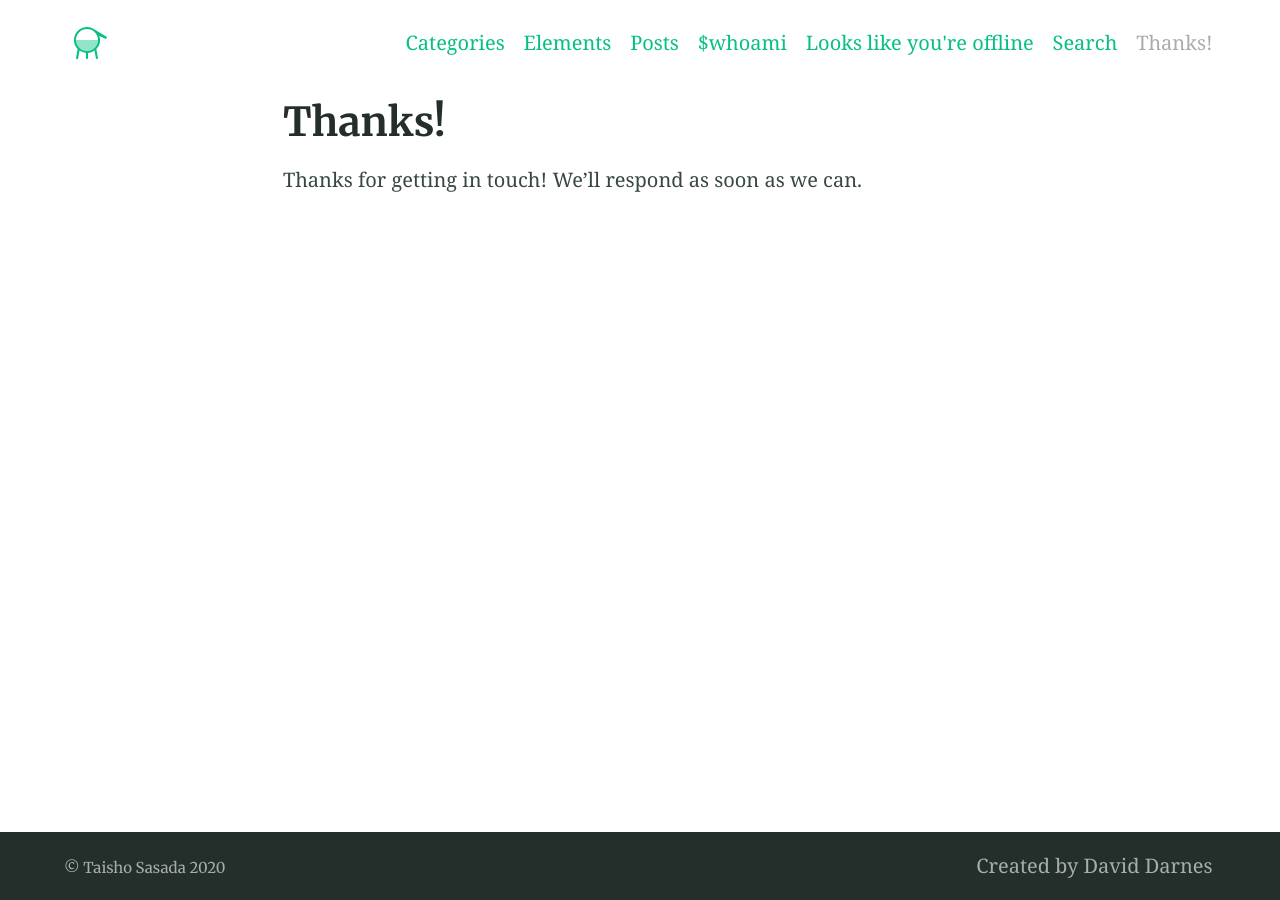
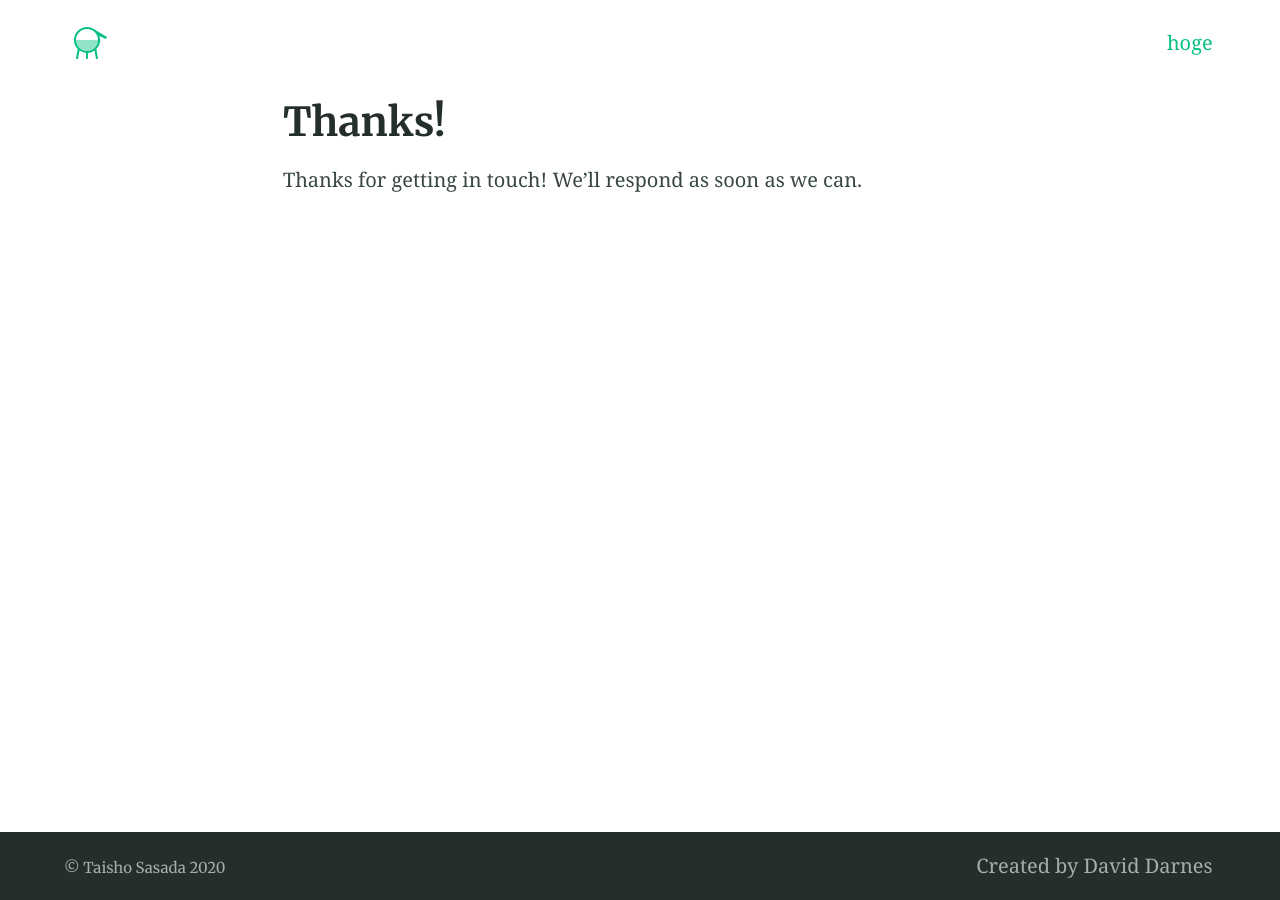
Before and after one commit to karapto/karapto.github.io, a Jekyll site: the page built from thanks.md, in a window 1280 px wide. Built offline with Jekyll 4.4.1, drawn with Linux system fonts in a browser that asks for light colours.

Commit message:
Update _config.yml

```diff
--- a/_config.yml
+++ b/_config.yml
@@ -118,8 +118,8 @@ favicons: # Favicons are also used in the manifest file. Syntax is 'size: path'
   1024: '/assets/logos/logo@1024px.png'
 
 # 9. Site navigation
-#navigation_header:
-#- title: Home
+navigation_header:
+- title: hoge
 #  url: /
 #- title: Elements
 #  url: /elements/
```
